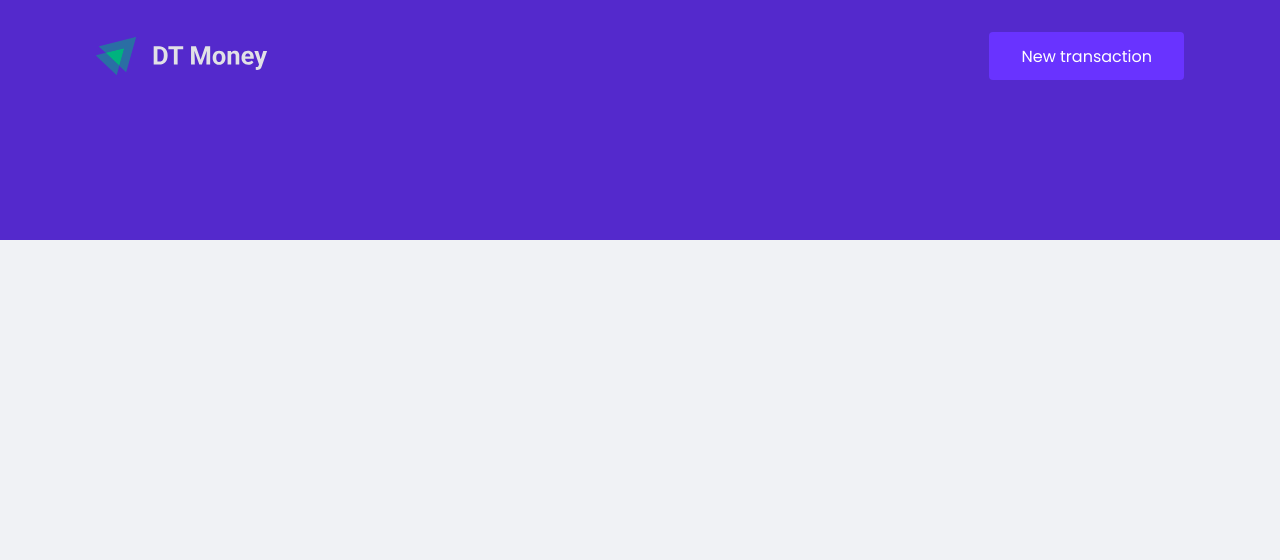
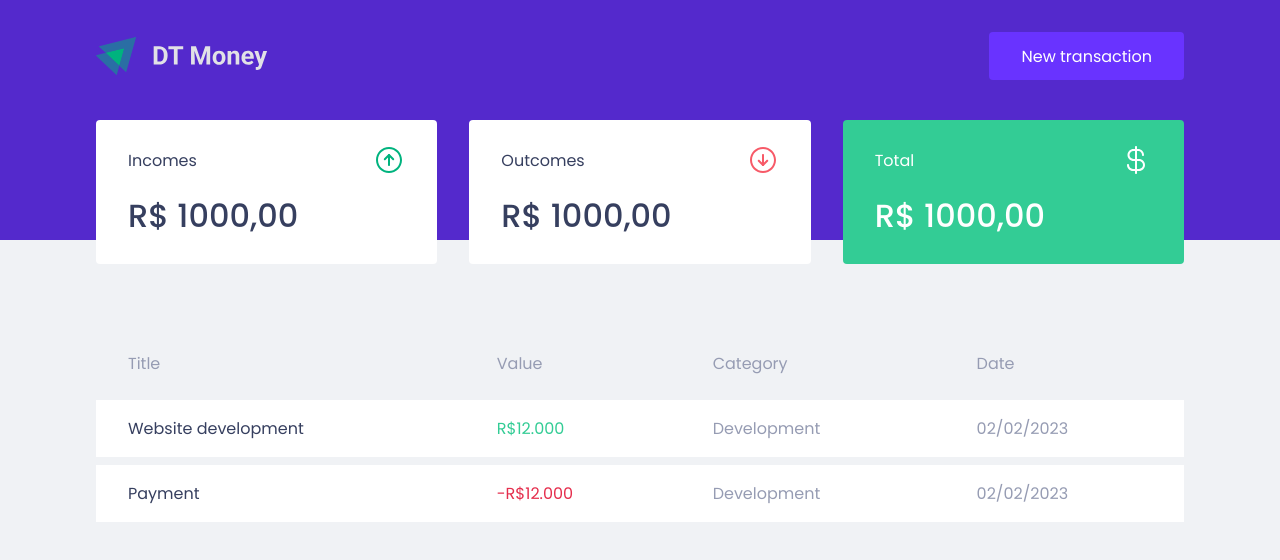
Before and after one commit to marioalvesx/dt-money, a React (Create React App) app: page / in a window 1280 px wide. Shown: the top 560 px of the page. Built offline with nearby package versions, Linux system fonts and the light colour scheme.

Commit message:
Create new components

```diff
--- a/public/index.html
+++ b/public/index.html
@@ -15,7 +15,7 @@
     <link rel="manifest" href="%PUBLIC_URL%/manifest.json" />
     <link rel="shortcut icon" href="favicon.ico" type="image/png">
     <title>DTMoney</title>
-    <link href="https://fonts.googleapis.com/css2?family=Poppins:wght@400;600&display=swap" rel="stylesheet">
+    <link href="https://fonts.googleapis.com/css2?family=Poppins:wght@400;500;600&display=swap" rel="stylesheet">
   </head>
   <body>
     <noscript>You need to enable JavaScript to run this app.</noscript>
--- a/src/App.tsx
+++ b/src/App.tsx
@@ -1,3 +1,4 @@
+import { Dashboard } from "./components/Dashboard";
 import { Header } from "./components/Header";
 import { GlobalStyle } from "./styles/global";
 
@@ -5,6 +6,7 @@
   return (
     <>
       <Header />
+      <Dashboard />
       <GlobalStyle />
     </>
   );
--- /dev/null
+++ b/src/components/Dashboard/index.tsx
@@ -0,0 +1,12 @@
+import { Summary } from "../Summary";
+import { TransactionsTable } from "../TransactionsTable";
+import { Container } from "./styles";
+
+export function Dashboard() {
+  return (
+    <Container>
+      <Summary />
+      <TransactionsTable />
+    </Container>
+  );
+}
--- /dev/null
+++ b/src/components/Dashboard/styles.ts
@@ -0,0 +1,7 @@
+import styled from "styled-components";
+
+export const Container = styled.main `
+  max-width: 1120px;
+  margin: 0 auto;
+  padding: 2.5rem 1rem;
+`;
--- /dev/null
+++ b/src/components/Summary/index.tsx
@@ -0,0 +1,32 @@
+import incomeImg from '../../assets/income.svg'
+import outcomeImg from '../../assets/outcome.svg'
+import totalImg from '../../assets/total.svg'
+import { Container } from "./styles";
+
+export function Summary() {
+  return (
+    <Container>
+      <div>
+        <header>
+          <p>Incomes</p>
+          <img src={incomeImg} alt="Incomes" />
+        </header>
+        <strong>R$ 1000,00</strong>
+      </div>
+      <div>
+        <header>
+          <p>Outcomes</p>
+          <img src={outcomeImg} alt="Outcomes" />
+        </header>
+        <strong>R$ 1000,00</strong>
+      </div>
+      <div className="highlight-background">
+        <header>
+          <p>Total</p>
+          <img src={totalImg} alt="total" />
+        </header>
+        <strong>R$ 1000,00</strong>
+      </div>
+    </Container>
+  )
+}
--- /dev/null
+++ b/src/components/Summary/styles.ts
@@ -0,0 +1,36 @@
+import styled from "styled-components";
+
+export const Container = styled.div`
+  display: grid;
+  grid-template-columns: repeat(3, 3fr);
+  gap: 2rem;
+  margin-top: -10rem;
+
+  div {
+    background: var(--shape);
+    padding: 1.5rem 2rem;
+    border-radius: 0.25rem;
+    color: var(--text-title);
+
+    header {
+      display: flex;
+      align-items: center;
+      justify-content: space-between;
+    }
+
+    strong {
+      display: block;
+      margin-top: 1rem;
+      font-size: 2rem;
+      font-weight: 500;
+      line-height: 3rem;
+    }
+
+    &.highlight-background {
+      background-color: var(--green);
+      color: #FFF;
+    }
+
+  }
+
+`;
--- /dev/null
+++ b/src/components/TransactionsTable/index.tsx
@@ -0,0 +1,34 @@
+import { Container } from "./styles";
+
+export function TransactionsTable() {
+  return (
+    <Container>
+      <table>
+        <thead>
+          <tr>
+            <th className="title">Title</th>
+            <th>Value</th>
+            <th>Category</th>
+            <th>Date</th>
+          </tr>
+        </thead>
+
+        <tbody>
+          <tr>
+            <td>Website development</td>
+            <td className="deposit">R$12.000</td>
+            <td>Development</td>
+            <td>02/02/2023</td>
+          </tr>
+          <tr>
+            <td>Payment</td>
+            <td className="withdraw">-R$12.000</td>
+            <td>Development</td>
+            <td>02/02/2023</td>
+          </tr>
+        </tbody>
+
+      </table>
+    </Container>
+  );
+}
--- /dev/null
+++ b/src/components/TransactionsTable/styles.ts
@@ -0,0 +1,39 @@
+import styled from "styled-components";
+
+export const Container = styled.div `
+  margin-top: 4rem;
+
+  table {
+    width: 100%;
+    border-spacing: 0 0.5rem;
+
+    th {
+      color: var(--text-body);
+      font-weight: 400;
+      padding: 1rem 2rem;
+      text-align: left;
+      line-height: 1.5rem;
+    }
+
+    td {
+      padding: 1rem 2rem;
+      border: 0;
+      background: var(--shape);
+      color: var(--text-body);
+
+      &:first-child {
+        color: var(--text-title);
+      }
+
+      &.deposit {
+        color: var(--green);
+      }
+
+      &.withdraw {
+        color: var(--red);
+      }
+
+    }
+
+  }
+`;
--- a/src/styles/global.ts
+++ b/src/styles/global.ts
@@ -4,6 +4,7 @@
   :root {
     --background: #f0f2f5;
     --red: #e52e4d;
+    --green: #33CC95;
     --blue: #5429cc;
 
     --blue-light: #6933ff;
```
Also changed, not shown: src/components/Header/styles.ts (line endings or trailing spaces).
